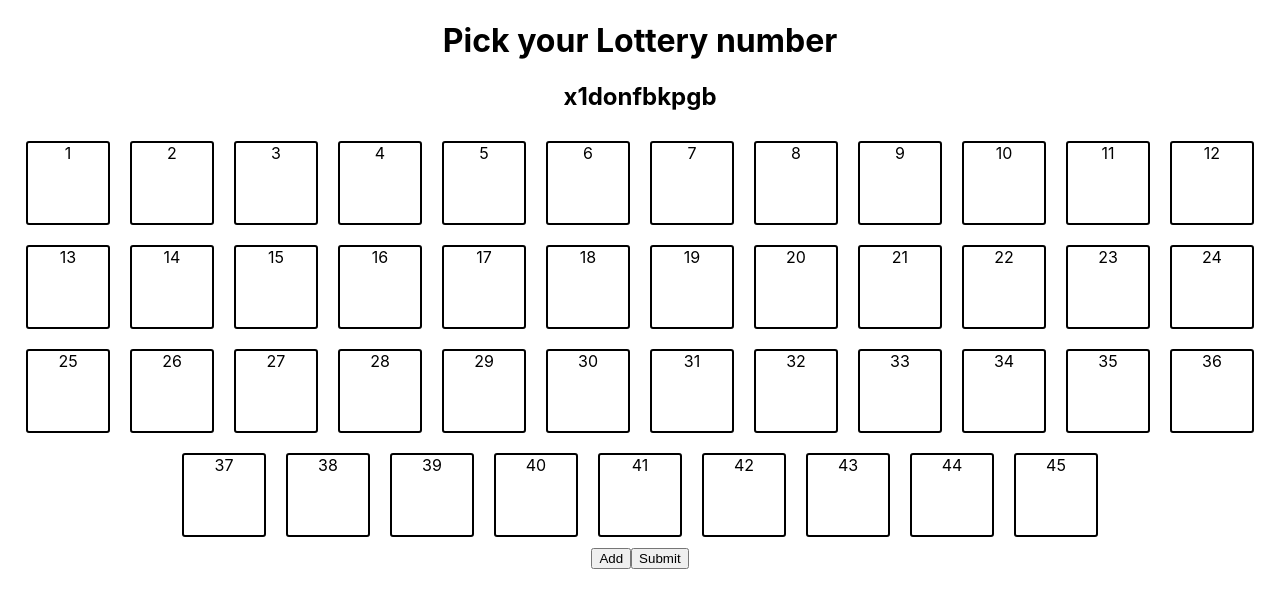
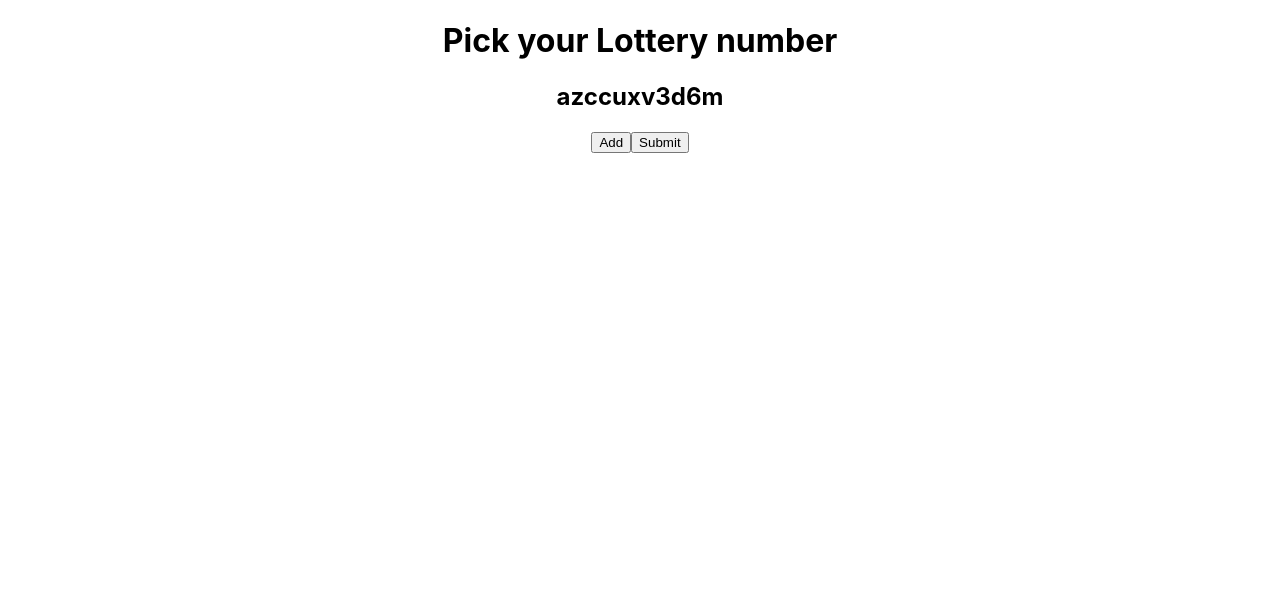
Before and after one commit to halonso14/lottery_pick, a React (Create React App) app: page / in a window 1280 px wide. Shown: the top 608 px of the page. Built offline with nearby package versions, Linux system fonts and the light colour scheme.

Commit message:
feat: LotteryPickContext prototype

```diff
--- a/src/App.jsx
+++ b/src/App.jsx
@@ -3,7 +3,7 @@ import { Route } from 'react-router-dom';
 import './App.css';
 import LotteryPick from './pages/LotteryPick';
 import Result from './pages/Result';
-import { LotteryPickProvider } from './context/LotteryPickContext';
+import LotteryPickProvider from './context/LotteryPickContext';
 
 function App() {
   return (
--- a/src/components/lottery/LotteryNumberComponent.jsx
+++ b/src/components/lottery/LotteryNumberComponent.jsx
@@ -1,5 +1,4 @@
-import PropTypes from 'prop-types';
-import React, { useCallback } from 'react';
+import React from 'react';
 import styled from 'styled-components';
 
 const LotteryNumberBox = styled.div`
@@ -23,34 +22,8 @@ const LotteryNumberBox = styled.div`
 `;
 
 /* eslint-disable jsx-a11y/no-static-element-interactions */
-function LotteryNumberComponent(props) {
-  const { state, number, toggleNumber } = props;
-
-  const handleToggleNumber = useCallback(() => {
-    console.log('state, number', state, number);
-    toggleNumber(state, number);
-  }, [toggleNumber]);
-  return (
-    <LotteryNumberBox
-      className={state}
-      onClick={handleToggleNumber}
-      onKeyPress={undefined}
-    >
-      {number}
-    </LotteryNumberBox>
-  );
+function LotteryNumberComponent() {
+  return <LotteryNumberBox />;
 }
 
-LotteryNumberComponent.propTypes = {
-  state: PropTypes.string,
-  number: PropTypes.number,
-  toggleNumber: PropTypes.func,
-};
-
-LotteryNumberComponent.defaultProps = {
-  state: 'none',
-  number: 0,
-  toggleNumber: undefined,
-};
-
 export default LotteryNumberComponent;
--- a/src/containers/lottery/LotteryNumberContainer.jsx
+++ b/src/containers/lottery/LotteryNumberContainer.jsx
@@ -1,46 +1,26 @@
-import PropTypes from 'prop-types';
-import React, { useCallback, useContext } from 'react';
-import LotteryNumberComponent from '../../components/lottery/LotteryNumberComponent';
-import { generateLotteryEntry } from '../../lib/utils/LotteryPickGenerator';
-import LotteryPickContext from '../../context/LotteryPickContext';
+import React, { useCallback } from 'react';
+// import LotteryNumberComponent from '../../components/lottery/LotteryNumberComponent';
+// import { generateLotteryEntry } from '../../lib/utils/LotteryPickGenerator';
+// import LotteryPickContext from '../../context/LotteryPickContext';
 
-const LotteryNumberContainer = (props) => {
-  const { id } = props;
-  const entry = generateLotteryEntry();
+const LotteryNumberContainer = () => {
+  // const entry = generateLotteryEntry();
   // eslint-disable-next-line no-unused-vars
-  const { dispatch } = useContext(LotteryPickContext);
   // eslint-disable-next-line no-unused-vars
   const getState = useCallback(() => {}, []);
-  const toggleNumber = (state, number) => {
-    dispatch({
-      type: state,
-      payload: {
-        id,
-        number,
-      },
-    });
-  };
 
   return (
     <div>
-      {entry.map((number) => (
+      {/* {entry.map((number) => (
         // eslint-disable-next-line react/jsx-key
         <LotteryNumberComponent
           state={getState()}
           number={number}
           toggleNumber={toggleNumber}
         />
-      ))}
+      ))} */}
     </div>
   );
 };
 
-LotteryNumberContainer.propTypes = {
-  id: PropTypes.string,
-};
-
-LotteryNumberContainer.defaultProps = {
-  id: '',
-};
-
 export default LotteryNumberContainer;
--- a/src/containers/lottery/LotteryPickContainer.jsx
+++ b/src/containers/lottery/LotteryPickContainer.jsx
@@ -1,43 +1,15 @@
-import React, { useCallback, useState } from 'react';
+import React, { useCallback } from 'react';
 import { Link } from 'react-router-dom';
-import LotteryPickComponent from '../../components/lottery/LotteryPickComponent';
+import LotteryNumberContainer from './LotteryNumberContainer';
 import Lottery from '../../lib/lottery/classes/Lottery';
-import { generateLottryPick } from '../../lib/utils/LotteryPickGenerator';
+import { useLotteryPick } from '../../context/LotteryPickContext';
 
 const LotteryPickContainer = () => {
-  const createLotteryPick = useCallback(() => generateLottryPick(), []);
-
-  const [lotteryPickState, setLotteryPickState] = useState([
-    createLotteryPick(),
-  ]);
-
-  // const modifyCount = useCallback(
-  //   (id) => (count) => {
-  //     const newLotteryPickState = lotteryPickState.map((lotteryPick) =>
-  //       lotteryPick.id === id ? { ...lotteryPick, count } : lotteryPick,
-  //     );
-  //     setLotteryPickState(newLotteryPickState);
-  //   },
-  //   [],
-  // );
-
-  // const modifySelectedAndBlocked = useCallback(
-  //   (id) => (selectedNumbers, blockedNumbers) => {
-  //     setLotteryPickState(
-  //       lotteryPickState.map((lotteryPick) =>
-  //         lotteryPick.id === id
-  //           ? { ...lotteryPick, selectedNumbers, blockedNumbers }
-  //           : lotteryPick,
-  //       ),
-  //     );
-  //   },
-  //   [lotteryPickState],
-  // );
+  const { lotteryPickState, addLotteryPick } = useLotteryPick();
 
   const onClickAdd = useCallback(() => {
-    const newState = [...lotteryPickState, createLotteryPick()];
-    setLotteryPickState(newState);
-  }, [lotteryPickState]);
+    addLotteryPick();
+  }, []);
 
   const onClickSubmit = useCallback(() => {
     Object.values(lotteryPickState).forEach((lotteryPick) => {
@@ -53,7 +25,7 @@ const LotteryPickContainer = () => {
         // eslint-disable-next-line react/jsx-key
         <div>
           <h2>{lotteryPick.id}</h2>
-          <LotteryPickComponent id={lotteryPick.id} />
+          <LotteryNumberContainer id={lotteryPick.id} />
         </div>
       ))}
       <button id="add" type="button" onClick={onClickAdd}>
--- a/src/context/LotteryPickContext.jsx
+++ b/src/context/LotteryPickContext.jsx
@@ -1,25 +1,30 @@
-import PropTypes from 'prop-types';
-import React, { createContext, useReducer } from 'react';
+import React, { createContext, useContext, useMemo, useReducer } from 'react';
 import produce from 'immer';
 import { generateLottryPick } from '../lib/utils/LotteryPickGenerator';
 
 const initState = [generateLottryPick()];
 
-const LotteryPickContext = createContext(initState);
+const LotteryPickContext = createContext();
 
-const reducer = produce((draft, action) => {
-  const lotteryPick = draft.find((pick) => pick.id === action.payload.id);
+const lotteryPickReducer = produce((draft, action) => {
   let index;
+  let lotteryPick;
   switch (action.type) {
+    case 'ADD':
+      draft.push(generateLottryPick());
+      break;
     case 'SELECT':
+      lotteryPick = draft.find((pick) => pick.id === action.payload.id);
       lotteryPick.selectedNumbers.push(action.payload.number);
       break;
     case 'BLOCK':
+      lotteryPick = draft.find((pick) => pick.id === action.payload.id);
       index = lotteryPick.selectedNumbers.findIndex(action.payload.number);
       lotteryPick.selectedNumbers.splice(index, 1);
       lotteryPick.blockedNumbers.push(action.payload.number);
       break;
     case 'UNBLOCK':
+      lotteryPick = draft.find((pick) => pick.id === action.payload.id);
       index = lotteryPick.blockedNumbers.findIndex(action.payload.number);
       lotteryPick.blockedNumbers.splice(index, 1);
       break;
@@ -28,17 +33,35 @@ const reducer = produce((draft, action) => {
   }
 });
 
-export const LotteryPickProvider = ({ children }) => {
-  const [lotteryPickState, dispatch] = useReducer(reducer, initState);
-  return (
-    <LotteryPickContext.Provider value={{ lotteryPickState, dispatch }}>
-      {children}
-    </LotteryPickContext.Provider>
+export function useLotteryPick() {
+  const context = useContext(LotteryPickContext);
+  if (!context) {
+    throw new Error(`useLotteryPick must be used within a LotteryPickProvider`);
+  }
+  const [lotteryPickState, dispatch] = context;
+
+  const addLotteryPick = () => dispatch({ type: 'ADD' });
+  const selectNumber = (id, number) => dispatch({ type: 'SELECT', id, number });
+  const blockNumber = (id, number) => dispatch({ type: 'BLOCK', id, number });
+  const unblockNumber = (id, number) => dispatch({ type: 'BLOCK', id, number });
+
+  return {
+    lotteryPickState,
+    addLotteryPick,
+    selectNumber,
+    blockNumber,
+    unblockNumber,
+  };
+}
+
+function LotteryPickProvider(props) {
+  const [lotteryPickState, dispatch] = useReducer(
+    lotteryPickReducer,
+    initState,
   );
-};
+  const value = useMemo(() => [lotteryPickState, dispatch], [lotteryPickState]);
+  // eslint-disable-next-line react/jsx-props-no-spreading
+  return <LotteryPickContext.Provider value={value} {...props} />;
+}
 
-LotteryPickProvider.propTypes = {
-  children: PropTypes.node.isRequired,
-};
-
-export default LotteryPickContext;
+export default LotteryPickProvider;
```
